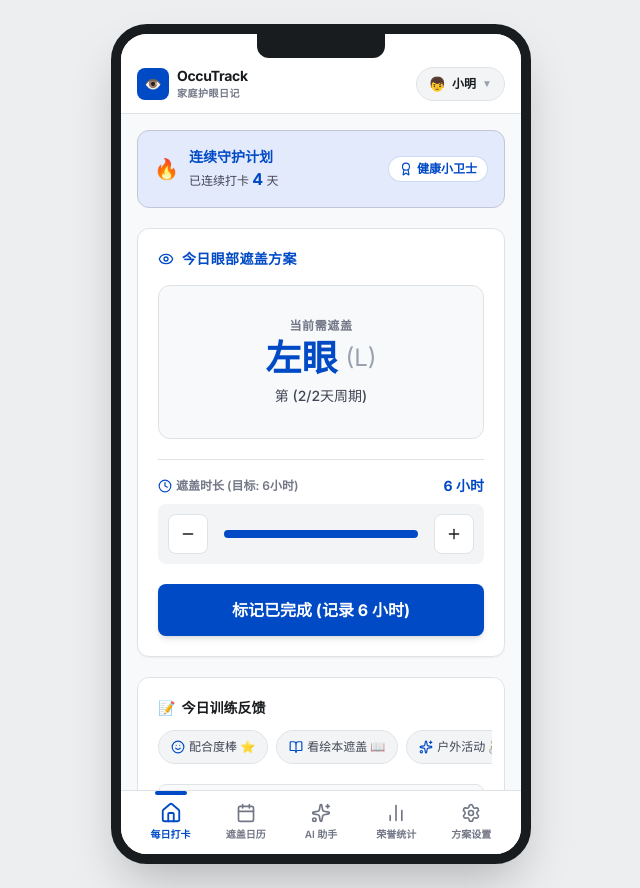
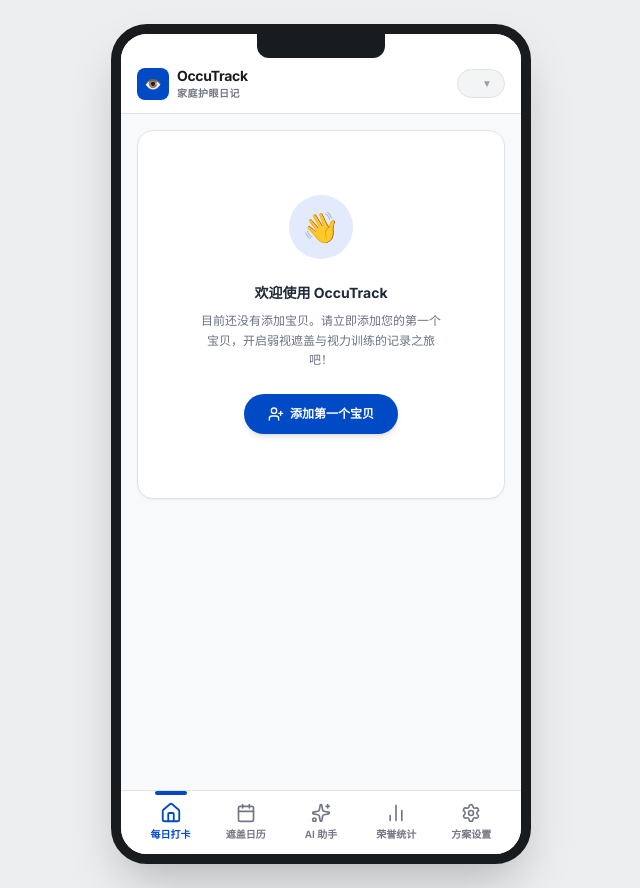
Before and after one commit to 318182456/occutrack, a React (Vite) app: page / in a window 1280 px wide. Shown: the whole page, without its empty margins (319-959 px from the left). Built offline with nearby package versions, Linux system fonts and the light colour scheme.

Commit message:
refactor(mock): 去除默认假数据并添加首次使用引导

```diff
--- a/src/App.tsx
+++ b/src/App.tsx
@@ -12,39 +12,8 @@
 
 const LOCAL_STORAGE_KEY = 'occutrack_family_members';
 
-// Default mock family data so the application looks gorgeous and fully set up right away!
-const DEFAULT_MEMBERS: FamilyMember[] = [
-  {
-    id: '1',
-    name: '小明',
-    age: '6',
-    avatar: '👦',
-    cycleLength: 3,
-    cyclePattern: ['left', 'left', 'right'],
-    startDate: '2026-07-01',
-    targetHours: 6,
-    completedDates: {
-      '2026-07-10': { completed: true, hours: 6, remarks: '配合度极高，看书很认真 ⭐' },
-      '2026-07-11': { completed: true, hours: 6, remarks: '骑自行车时遮盖，很开心 🚴' },
-      '2026-07-12': { completed: true, hours: 6, remarks: '玩积木很专心' },
-      '2026-07-13': { completed: true, hours: 6, remarks: '画画时遮盖 🎨' }
-    }
-  },
-  {
-    id: '2',
-    name: '小华',
-    age: '4',
-    avatar: '👧',
-    cycleLength: 2,
-    cyclePattern: ['left', 'right'],
-    startDate: '2026-07-05',
-    targetHours: 4,
-    completedDates: {
-      '2026-07-12': { completed: true, hours: 4, remarks: '非常乖巧 🌸' },
-      '2026-07-13': { completed: false, hours: 0, remarks: '有一点点闹脾气，明天再补' }
-    }
-  }
-];
+// Default mock family data has been removed.
+const DEFAULT_MEMBERS: FamilyMember[] = [];
 
 export default function App() {
   const [members, setMembers] = useState<FamilyMember[]>([]);
@@ -75,7 +44,7 @@
       }
     }
     setMembers(DEFAULT_MEMBERS);
-    setActiveMemberId('1');
+    setActiveMemberId('');
   }, []);
 
   // Save to local storage whenever members update
@@ -131,6 +100,29 @@
   const activeMember = members.find(m => m.id === activeMemberId) || members[0];
 
   const renderActiveScreen = () => {
+    if (members.length === 0) {
+      return (
+        <div className="flex flex-col items-center justify-center text-center p-6 py-16 bg-white rounded-2xl border border-[#e0e3e5] shadow-xs space-y-6">
+          <div className="w-16 h-16 bg-[#e2eafb] rounded-full flex items-center justify-center text-3xl">
+            👋
+          </div>
+          <div>
+            <h2 className="text-sm font-bold text-gray-800">欢迎使用 OccuTrack</h2>
+            <p className="text-xs text-gray-500 mt-2 max-w-[240px] leading-relaxed">
+              目前还没有添加宝贝。请立即添加您的第一个宝贝，开启弱视遮盖与视力训练的记录之旅吧！
+            </p>
+          </div>
+          <button
+            onClick={() => setShowAddModal(true)}
+            className="bg-[#004ac6] hover:bg-[#003ea8] text-xs font-bold text-white px-6 py-3 rounded-full shadow-md active:scale-95 transition-all flex items-center justify-center space-x-1.5"
+          >
+            <UserPlus className="w-4 h-4 text-white" />
+            <span>添加第一个宝贝</span>
+          </button>
+        </div>
+      );
+    }
+
     if (!activeMember) return null;
 
     switch (activeTab) {
```
